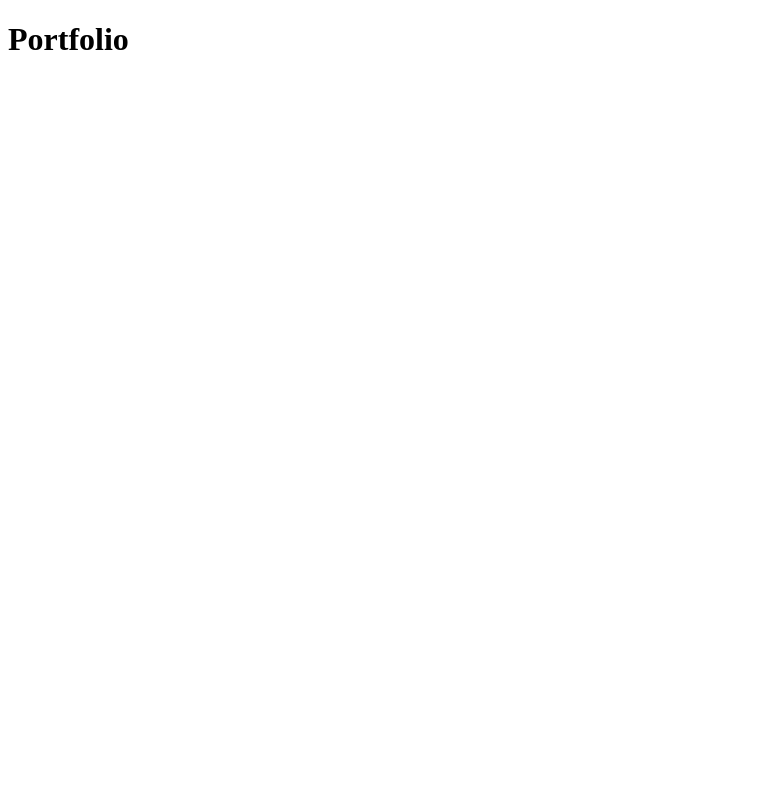
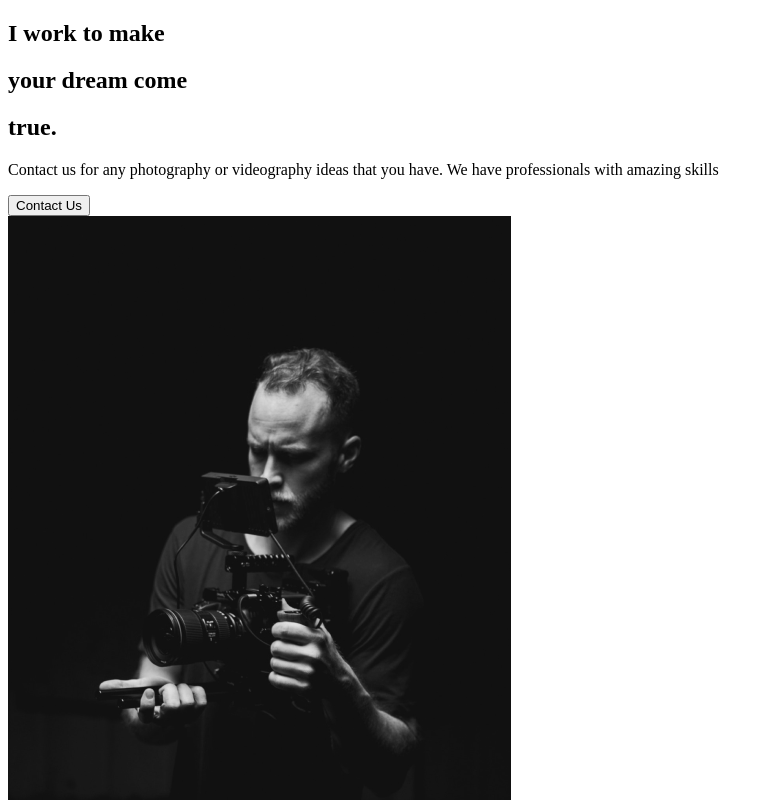
Before and after one commit to AliAbukahil/capture-photographer-website, a React (Create React App) app: page / in a window 1280 px wide. Shown: the top 800 px of the page, without its empty margins (0-773 px from the left). Built offline with nearby package versions, Linux system fonts and the light colour scheme.

Commit message:
2. About Section

```diff
--- a/src/App.js
+++ b/src/App.js
@@ -1,9 +1,11 @@
 import React from 'react'
+// Importing Pages
+import AboutUs from './pages/AboutUs';
 
 function App() {
   return (
-    <div>
-      <h1>Portfolio</h1>
+    <div className="App">
+      <AboutUs />
     </div>
   )
 }
--- /dev/null
+++ b/src/components/AboutSection.js
@@ -0,0 +1,30 @@
+import React from 'react';
+// Importing Images
+import home1 from "../img/home1.png";
+
+function AboutSection() {
+    return (
+        <div>
+            <div className="description">
+                <div className="title">
+                    <div className="hide">
+                        <h2>I work to make</h2>
+                    </div>
+                    <div className="hide">
+                        <h2>your <span>dream</span> come</h2>
+                    </div>
+                    <div className="hide">
+                        <h2>true.</h2>
+                    </div>
+                </div>
+                <p>Contact us for any photography or videography ideas that you have. We have professionals with amazing skills</p>
+                <button>Contact Us</button>
+            </div>
+            <div className="image">
+                <img src={home1} alt="man with a a camera" />
+            </div>
+        </div>
+    )
+}
+
+export default AboutSection;
--- /dev/null
+++ b/src/pages/AboutUs.js
@@ -0,0 +1,11 @@
+import React from 'react'
+// importing Components
+import AboutSection from '../components/AboutSection'
+
+function AboutUs() {
+    return (
+        <AboutSection />
+    )
+}
+
+export default AboutUs
```
